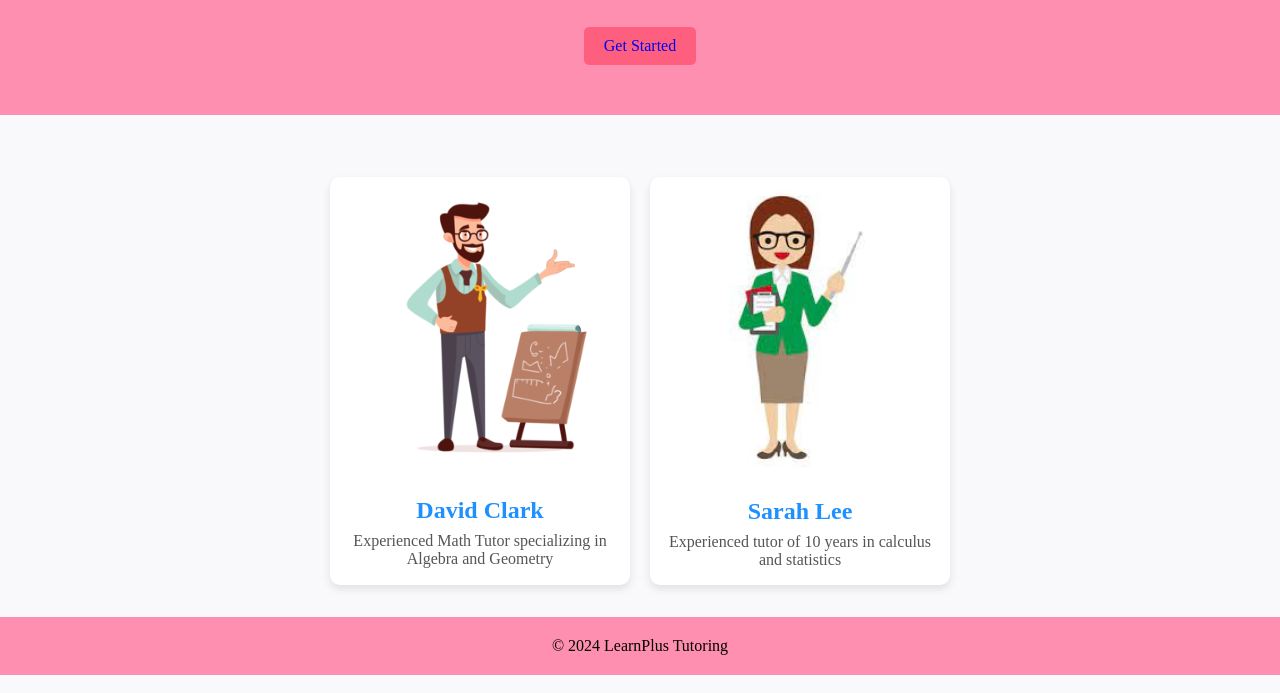
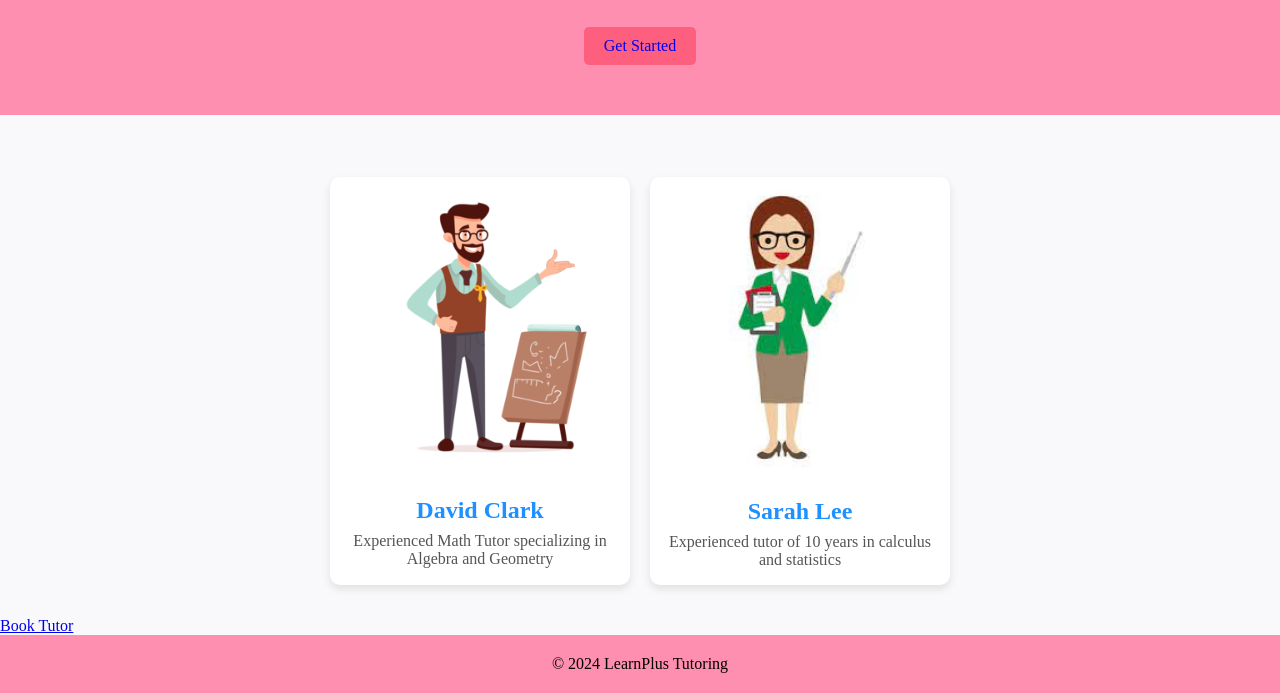
Before and after one commit to Andrew7040/LearnPlus-Tutoring1, a plain HTML site: page math.html in a window 1280 px wide. Shown: the part 237-930 px from the top of the page. Drawn offline with Linux system fonts and the light colour scheme.

Commit message:
Update math.html

```diff
--- a/math.html
+++ b/math.html
@@ -3,7 +3,6 @@
 <head>
     <meta charset="UTF-8">
     <meta name="viewport" content="width=device-width, initial-scale=1.0">
-    <title>Math Tutors</title>
     <link rel="stylesheet" href="style.css">
 </head>
 <body>
@@ -36,7 +35,9 @@
             <p>Experienced tutor of 10 years in calculus and statistics</p>
         </div>
     </section>
-
+    <section>
+        <a href="math_book.html" class="cta-button">Book Tutor</a>
+    </section>
     <footer>
         <p>&copy; 2024 LearnPlus Tutoring</p>
     </footer>
```
